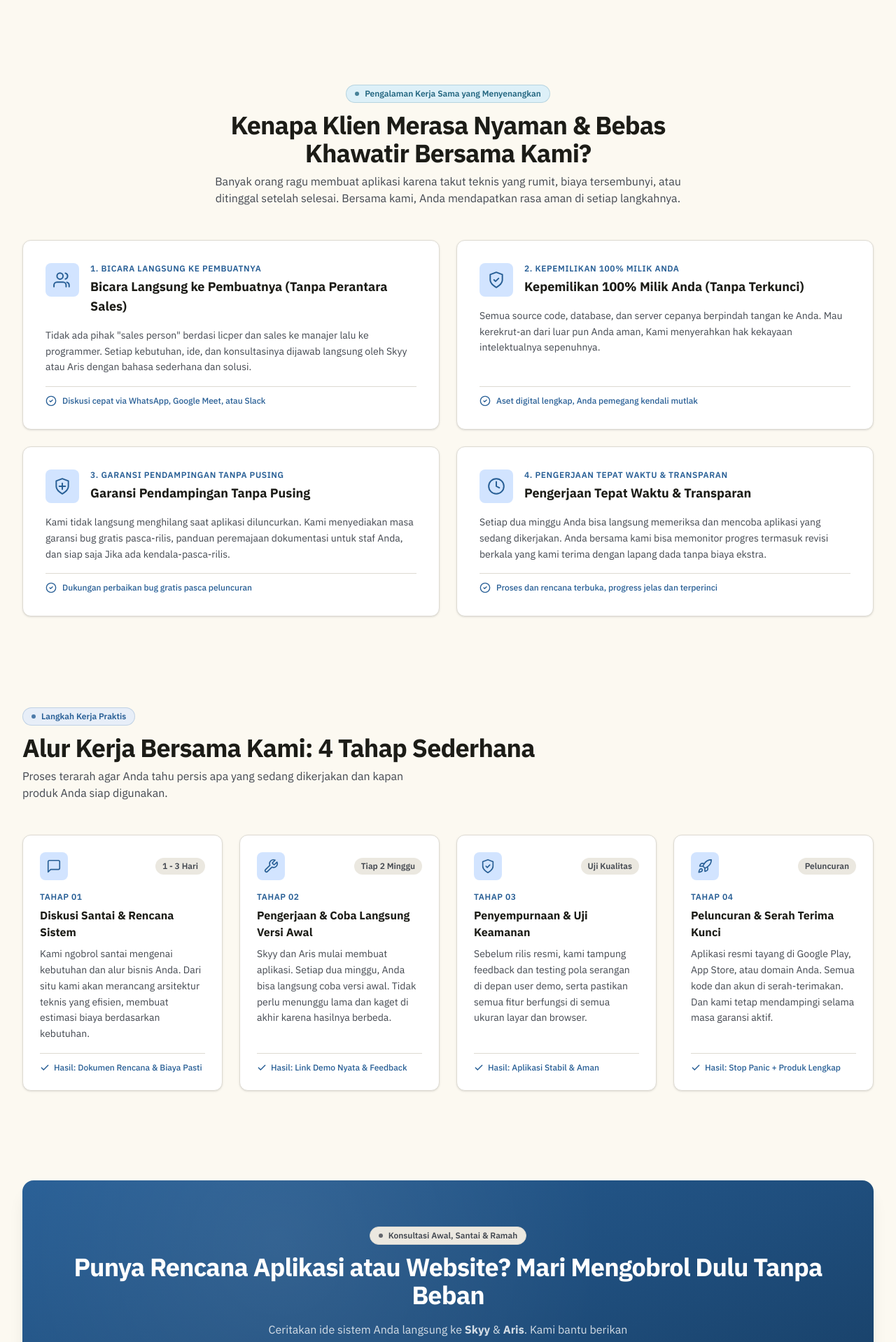
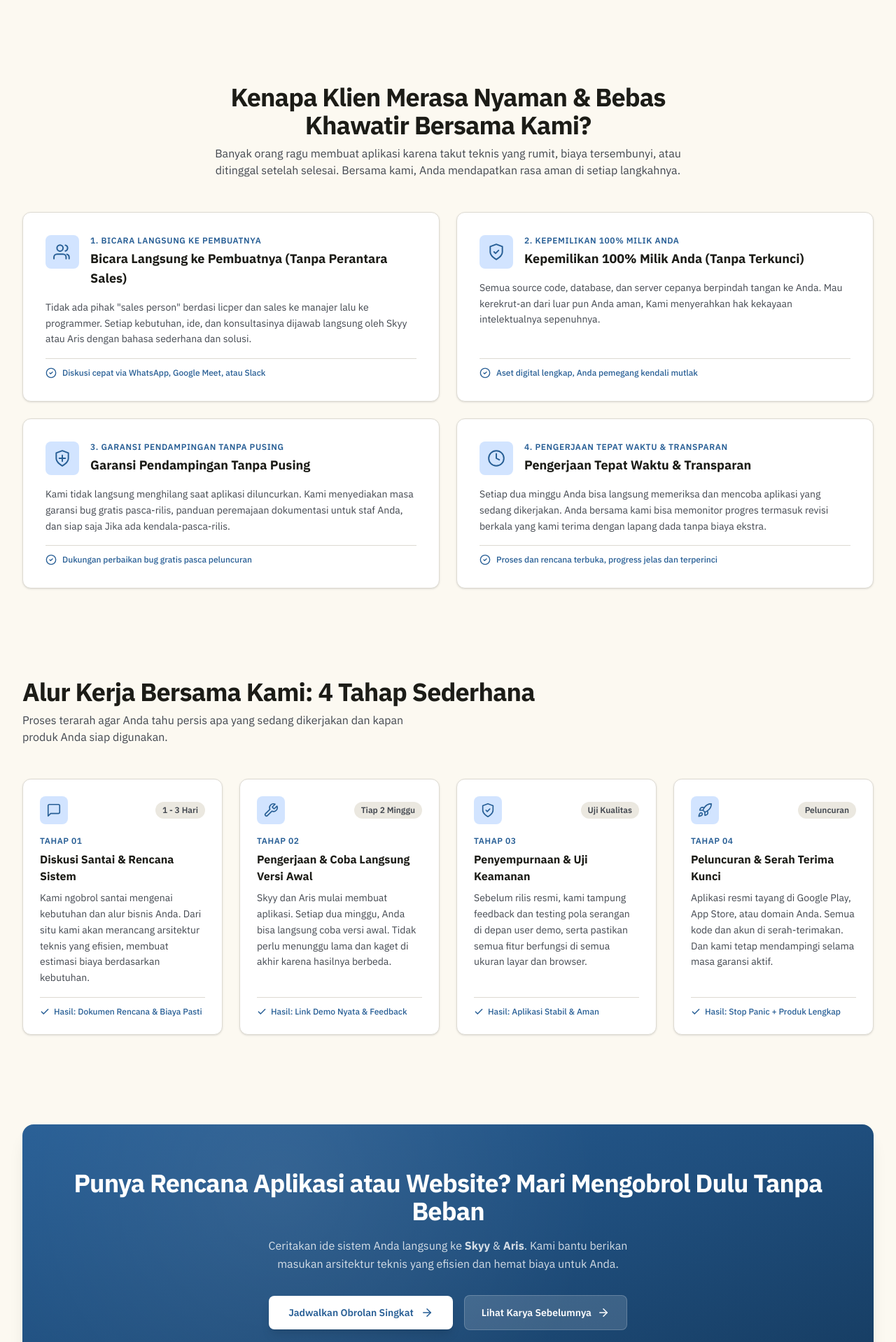
Before and after one commit to skynowayhome/our_porto, a Next.js app: page /tim in a window 1280 px wide. Shown: the part 1680-3598 px from the top of the page at 70% size. Built offline with nearby package versions, Linux system fonts and the light colour scheme.

Commit message:
style(tim): streamline section headers

```diff
--- a/src/app/tim/page.tsx
+++ b/src/app/tim/page.tsx
@@ -271,7 +271,6 @@ export default function TimPage() {
       <section className="max-w-container mx-auto px-4 sm:px-6 md:px-8 py-12 sm:py-16">
         <FadeInView>
           <div className="text-center max-w-2xl mx-auto mb-10 sm:mb-12">
-            <SectionBadge label="Pengalaman Kerja Sama yang Menyenangkan" variant="secondary" />
             <h2 className="font-headline text-2xl sm:text-3xl md:text-4xl text-on-surface font-bold tracking-tight">
               Kenapa Klien Merasa Nyaman & Bebas Khawatir Bersama Kami?
             </h2>
@@ -322,7 +321,6 @@ export default function TimPage() {
       <section className="max-w-container mx-auto px-4 sm:px-6 md:px-8 py-12 sm:py-16">
         <FadeInView>
           <div className="mb-10 sm:mb-12">
-            <SectionBadge label="Langkah Kerja Praktis" />
             <h2 className="font-headline text-2xl sm:text-3xl md:text-4xl text-on-surface font-bold tracking-tight">
               Alur Kerja Bersama Kami: 4 Tahap Sederhana
             </h2>
@@ -373,7 +371,6 @@ export default function TimPage() {
           <div className="rounded-2xl bg-gradient-to-br from-primary via-[#1f4e7d] to-[#153a5e] p-6 sm:p-10 md:p-14 lg:p-16 text-center relative overflow-hidden shadow-xl">
             <div className="absolute inset-0 bg-[radial-gradient(circle_at_30%_20%,rgba(255,255,255,0.08),transparent_50%)] pointer-events-none" />
             <div className="relative z-10">
-              <SectionBadge label="Konsultasi Awal, Santai & Ramah" variant="neutral" />
               <h2 className="font-headline text-2xl sm:text-3xl md:text-4xl text-white font-bold tracking-tight mb-4">
                 Punya Rencana Aplikasi atau Website? Mari Mengobrol Dulu Tanpa
                 Beban
```
